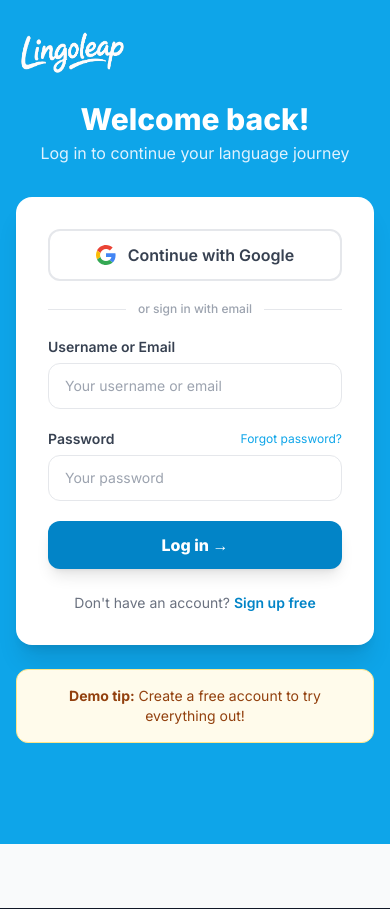
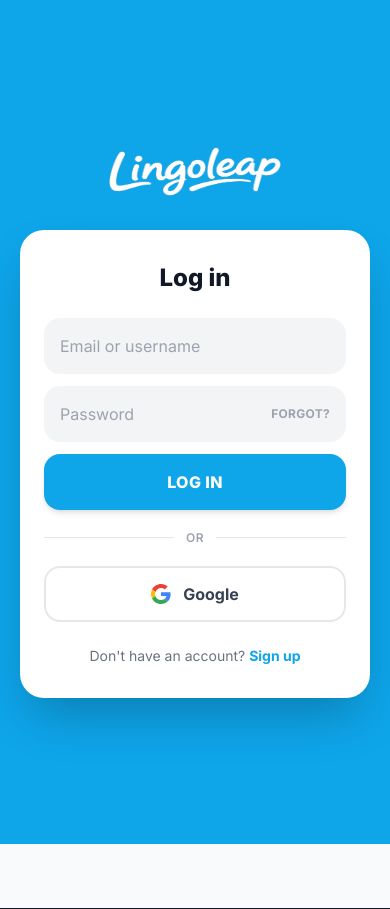
Before and after one commit to tmashworthab/lingoleap, a Flask app: page /login in a window 390 px wide. Shown: the top 909 px of the page. Run offline with Flask 3, Linux system fonts and the light colour scheme; some libraries are stand-ins or nearby versions.

Commit message:
Redesign login page mobile-first: clean Duolingo-style layout

```diff
--- a/templates/login.html
+++ b/templates/login.html
@@ -4,83 +4,66 @@
 {% block nav_hidden %}hidden{% endblock %}
 
 {% block content %}
-<div class="min-h-screen bg-sky-500 flex items-center justify-center py-12 px-4 relative">
+<div class="min-h-screen bg-sky-500 flex flex-col items-center justify-center px-5 py-10">
 
-  <!-- Logo top-left -->
-  <div class="absolute top-6 left-6">
-    <a href="{{ url_for('index') }}">
-      <img src="{{ url_for('static', filename='img/logo.png') }}" alt="LingoLeap" style="height: 3.5rem; margin-left: -24px;">
+  <!-- Logo -->
+  <a href="{{ url_for('index') }}" class="mb-8" style="line-height:0;">
+    <img src="{{ url_for('static', filename='img/logo-cropped.png') }}"
+         alt="LingoLeap"
+         style="height: 3.2rem; transform: scaleX(1.2);">
+  </a>
+
+  <!-- Card -->
+  <div class="w-full max-w-sm bg-white rounded-3xl shadow-2xl px-6 py-8">
+
+    <h1 class="text-2xl font-extrabold text-gray-900 text-center mb-6">Log in</h1>
+
+    <!-- Email/password form -->
+    <form action="{{ url_for('login') }}" method="post" class="space-y-3">
+      <input type="text" name="identifier" required autocomplete="username"
+             placeholder="Email or username"
+             class="w-full bg-gray-100 rounded-2xl px-4 py-4 text-base focus:outline-none focus:ring-2 focus:ring-sky-400 placeholder-gray-400">
+
+      <div class="relative">
+        <input type="password" name="password" required autocomplete="current-password"
+               placeholder="Password"
+               class="w-full bg-gray-100 rounded-2xl px-4 py-4 text-base focus:outline-none focus:ring-2 focus:ring-sky-400 placeholder-gray-400 pr-28">
+        <a href="{{ url_for('forgot_password') }}"
+           class="absolute right-4 top-1/2 -translate-y-1/2 text-xs font-bold text-gray-400 uppercase tracking-wide hover:text-sky-500 transition-colors">
+          Forgot?
         </a>
       </div>
 
-  <div class="w-full max-w-md">
+      <button type="submit"
+              class="w-full bg-sky-500 hover:bg-sky-400 active:scale-95 text-white font-extrabold py-4 rounded-2xl text-base transition-all shadow-md uppercase tracking-wide">
+        Log in
+      </button>
+    </form>
 
-    <div class="text-center mb-8">
-      <h1 class="text-3xl font-extrabold text-white">Welcome back!</h1>
-      <p class="text-sky-100 mt-1">Log in to continue your language journey</p>
+    <!-- Divider -->
+    <div class="flex items-center gap-3 my-5">
+      <div class="flex-1 h-px bg-gray-200"></div>
+      <span class="text-xs text-gray-400 font-semibold uppercase tracking-wider">or</span>
+      <div class="flex-1 h-px bg-gray-200"></div>
     </div>
 
-    <div class="bg-white rounded-2xl shadow-xl p-8">
-
-      <!-- Google sign-in -->
+    <!-- Google -->
     <a href="{{ url_for('google_login') }}"
-         class="flex items-center justify-center gap-3 w-full border-2 border-gray-200 hover:border-gray-300 bg-white hover:bg-gray-50 text-gray-700 font-semibold py-3 rounded-xl transition-all mb-2">
+       class="flex items-center justify-center gap-3 w-full border-2 border-gray-200 hover:border-gray-300 active:scale-95 bg-white text-gray-700 font-bold py-3.5 rounded-2xl transition-all">
       <svg width="20" height="20" viewBox="0 0 48 48">
         <path fill="#EA4335" d="M24 9.5c3.54 0 6.71 1.22 9.21 3.6l6.85-6.85C35.9 2.38 30.47 0 24 0 14.62 0 6.51 5.38 2.56 13.22l7.98 6.19C12.43 13.72 17.74 9.5 24 9.5z"/>
         <path fill="#4285F4" d="M46.98 24.55c0-1.57-.15-3.09-.38-4.55H24v9.02h12.94c-.58 2.96-2.26 5.48-4.78 7.18l7.73 6c4.51-4.18 7.09-10.36 7.09-17.65z"/>
         <path fill="#FBBC05" d="M10.53 28.59c-.48-1.45-.76-2.99-.76-4.59s.27-3.14.76-4.59l-7.98-6.19C.92 16.46 0 20.12 0 24c0 3.88.92 7.54 2.56 10.78l7.97-6.19z"/>
         <path fill="#34A853" d="M24 48c6.48 0 11.93-2.13 15.89-5.81l-7.73-6c-2.18 1.48-4.97 2.31-8.16 2.31-6.26 0-11.57-4.22-13.47-9.91l-7.98 6.19C6.51 42.62 14.62 48 24 48z"/>
       </svg>
-        Continue with Google
+      Google
     </a>
 
-      <div class="flex items-center gap-3 my-5">
-        <div class="flex-1 h-px bg-gray-200"></div>
-        <span class="text-xs text-gray-400 font-medium">or sign in with email</span>
-        <div class="flex-1 h-px bg-gray-200"></div>
-      </div>
-
-      <form action="{{ url_for('login') }}" method="post" class="space-y-5">
-
-        <div>
-          <label class="block text-sm font-semibold text-gray-700 mb-1.5" for="identifier">
-            Username or Email
-          </label>
-          <input type="text" id="identifier" name="identifier" required autocomplete="username"
-                 placeholder="Your username or email"
-                 class="w-full border border-gray-200 rounded-xl px-4 py-3 text-sm focus:outline-none focus:ring-2 focus:ring-sky-400">
-        </div>
-
-        <div>
-          <div class="flex items-center justify-between mb-1.5">
-            <label class="text-sm font-semibold text-gray-700" for="password">Password</label>
-            <a href="{{ url_for('forgot_password') }}"
-               class="text-xs text-sky-500 hover:text-sky-700 transition-colors">
-              Forgot password?
-            </a>
-          </div>
-          <input type="password" id="password" name="password" required autocomplete="current-password"
-                 placeholder="Your password"
-                 class="w-full border border-gray-200 rounded-xl px-4 py-3 text-sm focus:outline-none focus:ring-2 focus:ring-sky-400">
-        </div>
-
-        <button type="submit"
-                class="w-full bg-sky-600 hover:bg-sky-700 text-white font-extrabold py-3 rounded-xl text-base transition-colors shadow-lg">
-          Log in →
-        </button>
-      </form>
-
-      <div class="mt-6 text-center text-sm text-gray-500">
+    <!-- Sign up link -->
+    <p class="text-center text-sm text-gray-500 mt-6">
       Don't have an account?
-        <a href="{{ url_for('signup') }}" class="text-sky-600 font-semibold hover:text-sky-800 transition-colors">
-          Sign up free
-        </a>
-      </div>
-    </div>
-
-    <div class="mt-6 bg-amber-50 border border-amber-200 rounded-xl p-4 text-sm text-amber-800 text-center">
-      <strong>Demo tip:</strong> Create a free account to try everything out!
-    </div>
+      <a href="{{ url_for('signup') }}" class="text-sky-500 font-bold hover:text-sky-700 transition-colors">Sign up</a>
+    </p>
 
   </div>
 </div>
```
Lines whose indentation alone changed are shown as unchanged.
